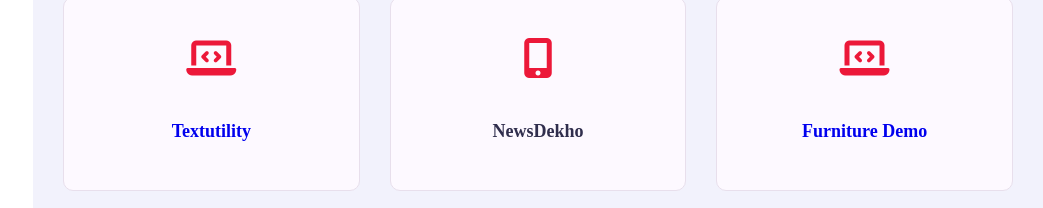
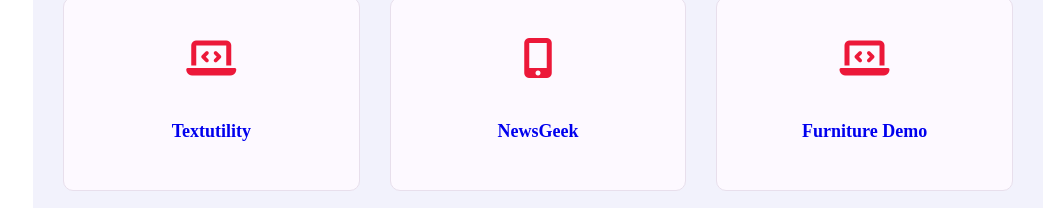
Before and after one commit to shyamkuntal/Portfolio---ShyamKuntal, a plain HTML site: page index.html in a window 1280 px wide. Shown: the part 2322-2530 px from the top of the page, without its empty margins (237-1280 px from the left). Drawn offline with nearby package versions, Linux system fonts and the light colour scheme; a web font is replaced by a local one.

Commit message:
Update index.html

```diff
--- a/index.html
+++ b/index.html
@@ -235,7 +235,7 @@
                                 <div class="icon">
                                     <i class="fa fa-mobile-alt"></i>
                                 </div>
-                                <h4>NewsDekho</h4>
+                                <h4><a href="https://newsgeek.netlify.app/">NewsGeek</h4>
                             </div>
                         </div>
                         <!-- ===== Service item End ====== -->
```
